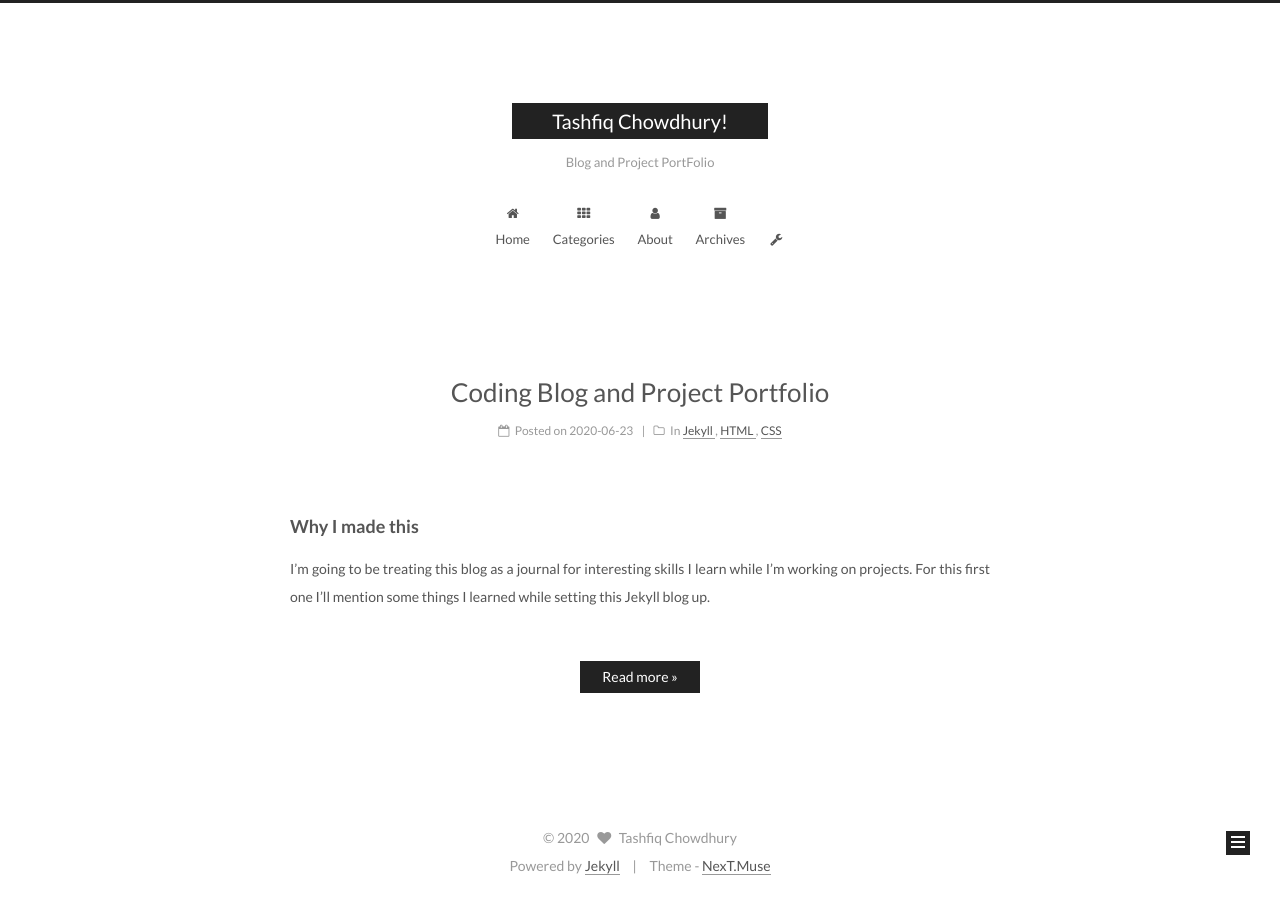
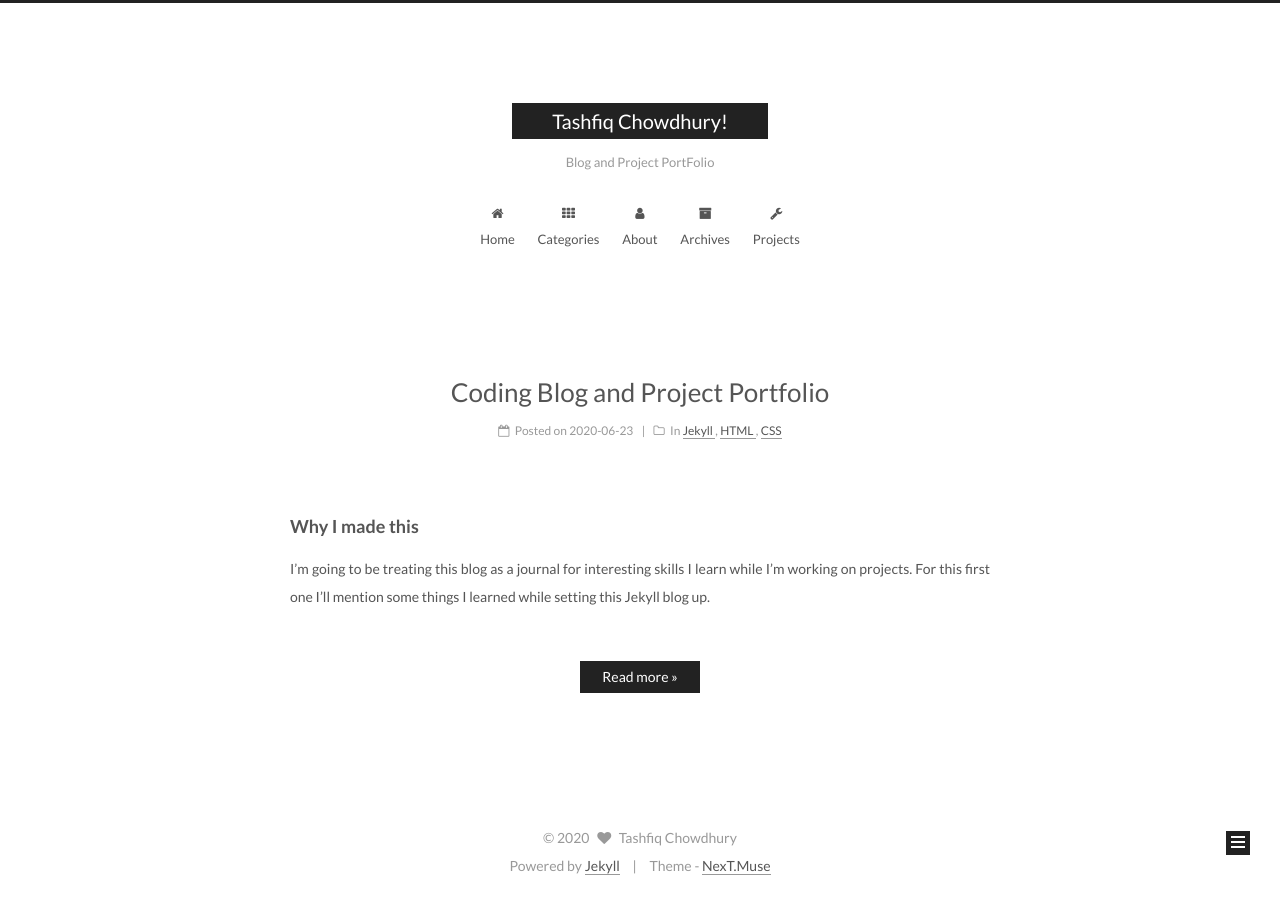
Before and after one commit to tashfooq/tashfooq.github.io, a Jekyll site: the page built from index.html, in a window 1280 px wide. Built offline with Jekyll 4.4.1, drawn with Linux system fonts in a browser that asks for light colours; the list of posts is cut into pages by our own code.

Commit message:
Projects menu label added english yml

```diff
--- a/_data/languages/en.yml
+++ b/_data/languages/en.yml
@@ -20,6 +20,7 @@ menu:
   schedule: Schedule
   sitemap: Sitemap
   commonweal: Commonweal 404
+  projects: Projects
 
 sidebar:
   overview: Overview
```
